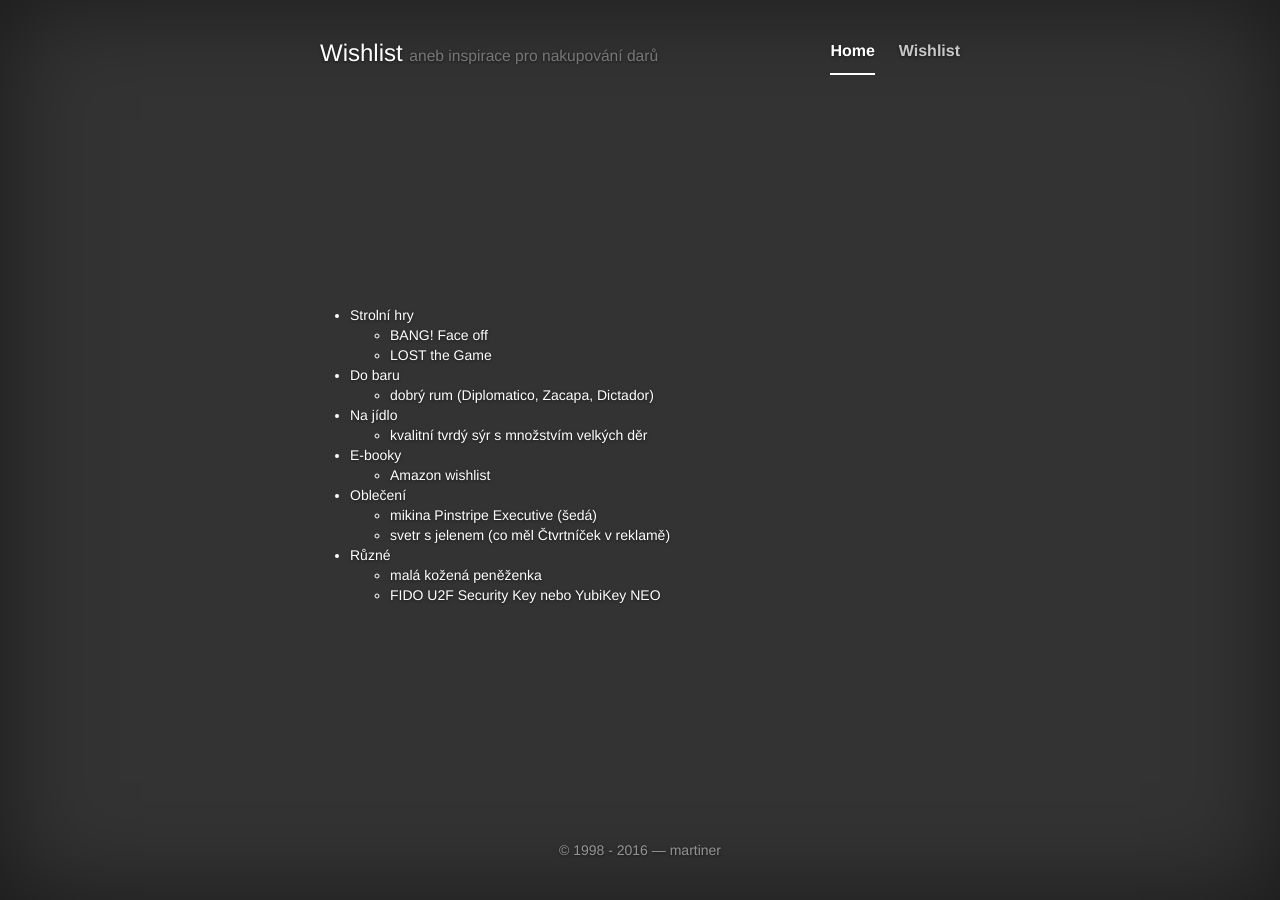
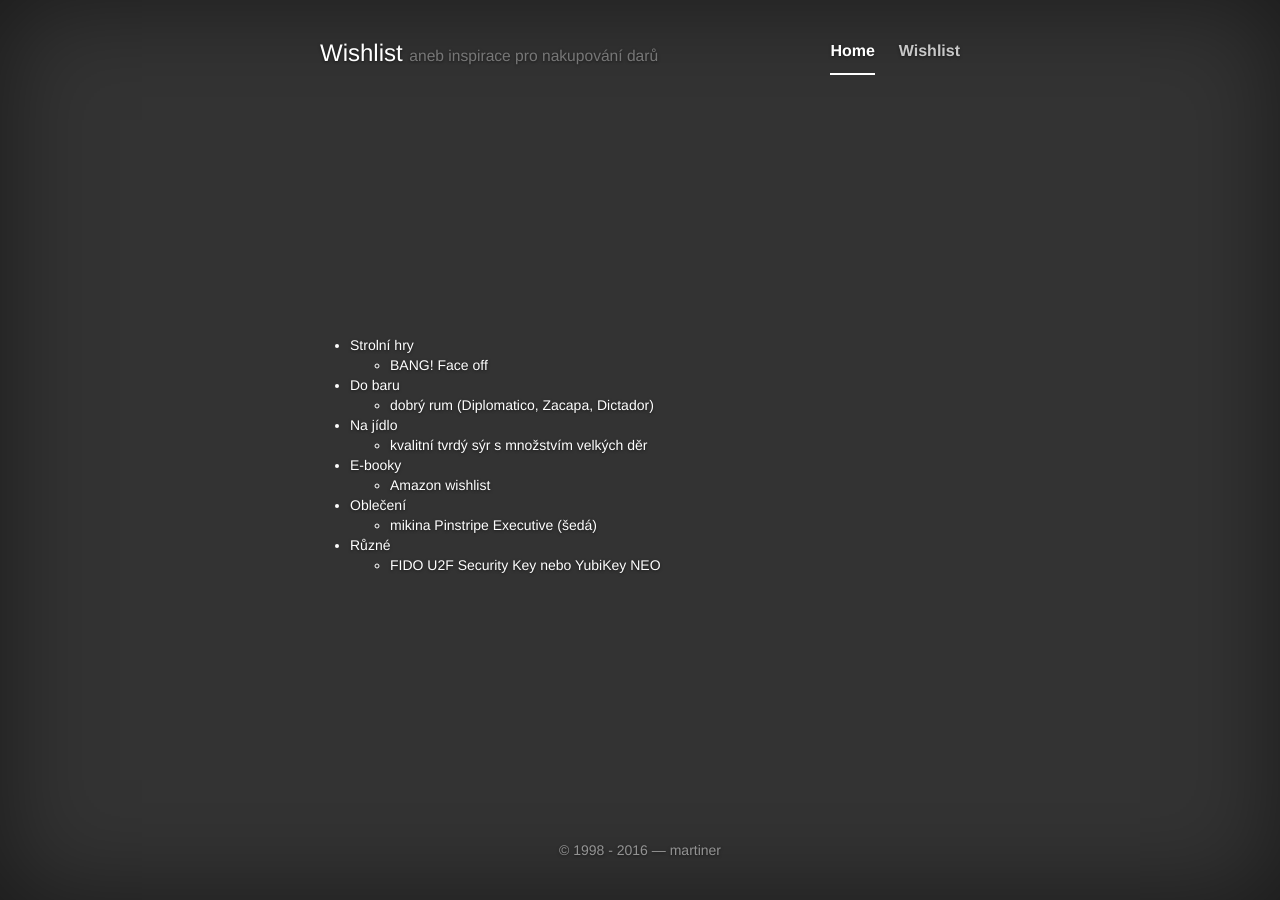
Before and after one commit to martiner/martiner.github.com, a Jekyll site: the page built from wishlist.html, in a window 1280 px wide. Built offline with Jekyll 4.4.1, drawn with Linux system fonts in a browser that asks for light colours; nearby versions of some CDN libraries.

Commit message:
update for 2016

```diff
--- a/wishlist.html
+++ b/wishlist.html
@@ -6,7 +6,6 @@ redirect_from: /wishlist/
 <ul class="text-left">
 <li>Strolní hry<ul>
 	<li><a href="http://deskovehry.blogspot.com/2007/06/bang-face-off-je-pro-dva.html">BANG! Face off</a></li>
-	<li><a href="http://www.lostboardgame.com/">LOST the Game</a></li>
 	</ul>
 
 <li>Do baru<ul>
@@ -25,11 +24,9 @@ redirect_from: /wishlist/
 
 <li>Oblečení<ul>
 	<li><a href="http://www.betabrand.com/executive-pinstripe-hoodie.html">mikina Pinstripe Executive (šedá)</a></li>
-	<li>svetr s jelenem (co měl Čtvrtníček v reklamě)</li>
 	</ul></li>
 
 <li>Různé<ul>
-	<li><a href="http://www.kozena-penezenka.cz/produkt.php?id=605">malá kožená peněženka</a></li>
 	<li><a href="http://www.amazon.com/gp/product/B00NLKA0D8">FIDO U2F Security Key</a> nebo
 	    <a href="http://www.amazon.com/Yubico-Y-072-YubiKey-NEO/dp/B00LX8KZZ8">YubiKey NEO</a>
 	</li>
```
